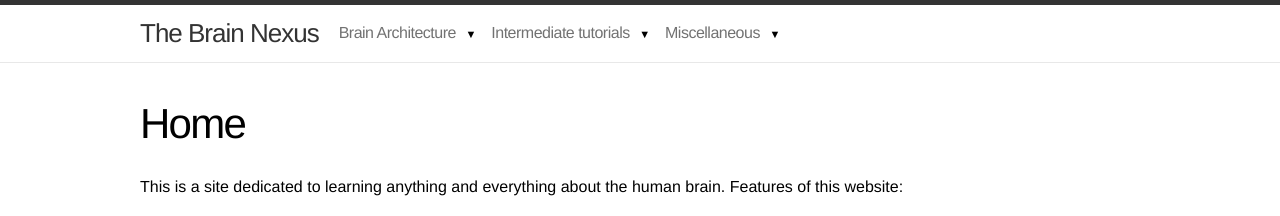
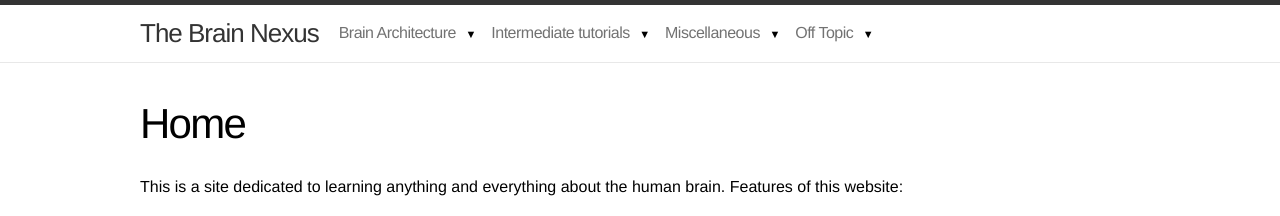
Before and after one commit to mdelsole/brain-nexus, a Jekyll site: the page built from index.markdown, in a window 1280 px wide. Shown: the top 216 px of the page. Built offline with Jekyll 4.4.1, drawn with Linux system fonts in a browser that asks for light colours.

Commit message:
Added new section

```diff
--- a/_includes/header.html
+++ b/_includes/header.html
@@ -146,6 +146,45 @@
             {% endif %}
           </ul>
         </li>
+      <li><a href="{{site.baseurl}}/{{ lg }}off-topic/">Off Topic</a>
+        <span class="arrow">&#9660;</span>
+        <ul class="sub-menu">
+          {% assign sorted_pages = site.pages | sort:"order" %}
+          {% capture tuts_root %}/{{ lg }}off-topic/{% endcapture %}
+          {% assign level = -1 %}
+          {% for p in sorted_pages %}
+          {% assign splt = p.url | split: tuts_root %}
+          {% if splt.size == 2 and splt[0] == '' %}
+          {% assign slash = splt[1] | split: '/' %}
+          {% if slash.size == 1 %}
+
+          {% if level == 1 %}
+          {% assign level = 0 %}
+        </ul></li>
+      {% elsif level == -1 %}
+      {% assign level = 0 %}
+      {% elsif level == 0 %}
+      </li>
+      {% endif %}
+      <li><a  href="{{p.url | prepend: site.baseurl}}">{{p.title}}</a>
+
+        {% else %}
+
+        {% if level == 0 %}
+        {% assign level = 1 %}
+        <span class="arrow">&#9654;</span><ul class="sub-menu">
+          {% endif %}
+          <li><a  href="{{p.url | prepend: site.baseurl}}">{{p.title}}</a></li>
+
+          {% endif %}
+          {% endif %}
+          {% endfor %}
+          {% if level == 1 %}
+          {% assign level = 0 %}
+        </ul></li>
+      {% endif %}
+      </ul>
+      </li>
 
        </ul>
       </div>
--- a/miscellaneous/building-your-own-c-application/index.markdown
+++ b/miscellaneous/building-your-own-c-application/index.markdown
@@ -389,7 +389,7 @@ int main( void )
 	glClearColor(0.0f, 0.0f, 0.3f, 0.0f);
 
 	do{
-		// Draw nothing, see you in tutorial 2 !
+		// Draw nothing, see you in Tutorial 2 !
 
 		// Swap buffers
 		glfwSwapBuffers();
```
Also changed, not shown: off-topic/the-origin-of-life/index.markdown (added, +16 -0 lines).
